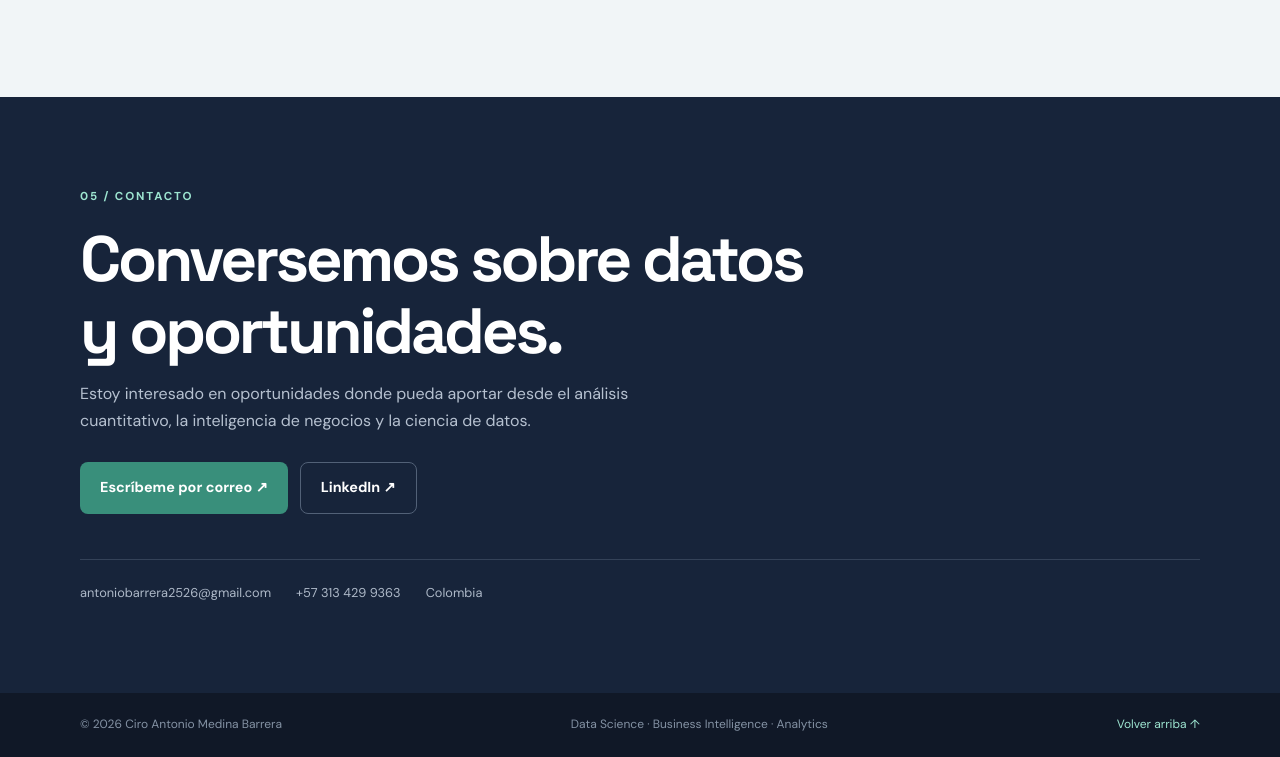
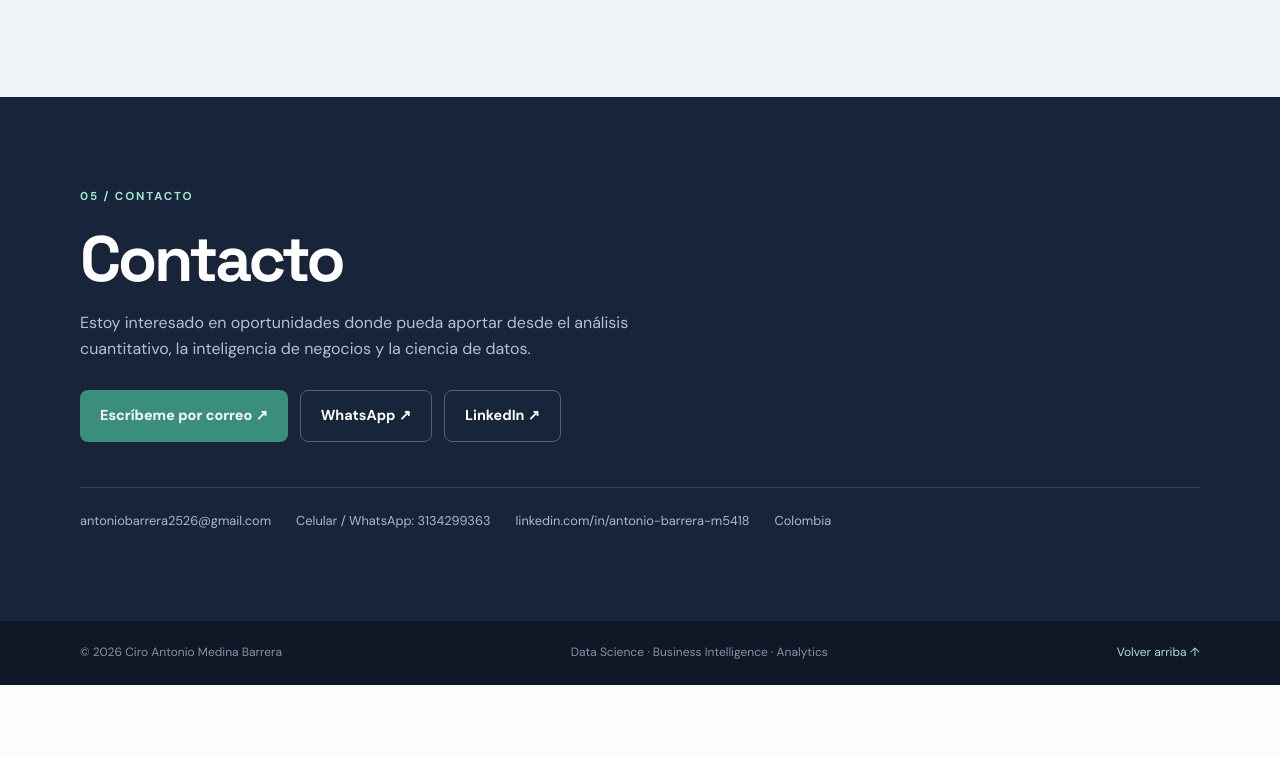
Before and after one commit to antoniobarrera2526/portafolio_data_science_antonio, a plain HTML site: page index.html in a window 1280 px wide. Shown: the part 4508-5265 px from the top of the page. After the commit the page ends 5193 px from the top, so only its background shows below. Drawn offline with Linux system fonts and the light colour scheme.

Commit message:
Update index.html

```diff
--- a/index.html
+++ b/index.html
@@ -199,15 +199,17 @@
     <section class="contact-section" id="contacto">
       <div class="container contact-inner">
         <p class="eyebrow">05 / CONTACTO</p>
-        <h2>Conversemos sobre datos<br>y oportunidades.</h2>
+        <h2>Contacto</h2>
         <p>Estoy interesado en oportunidades donde pueda aportar desde el análisis cuantitativo, la inteligencia de negocios y la ciencia de datos.</p>
         <div class="contact-actions">
           <a class="button button-primary" href="mailto:antoniobarrera2526@gmail.com">Escríbeme por correo ↗</a>
-          <a class="button button-secondary" href="https://www.linkedin.com/" target="_blank" rel="noopener">LinkedIn ↗</a>
+          <a class="button button-secondary" href="https://wa.me/573134299363" target="_blank" rel="noopener">WhatsApp ↗</a>
+          <a class="button button-secondary" href="https://www.linkedin.com/in/antonio-barrera-m5418" target="_blank" rel="noopener">LinkedIn ↗</a>
         </div>
         <div class="contact-details">
-          <span>antoniobarrera2526@gmail.com</span>
-          <span>+57 313 429 9363</span>
+          <a href="mailto:antoniobarrera2526@gmail.com">antoniobarrera2526@gmail.com</a>
+          <a href="tel:+573134299363">Celular / WhatsApp: 3134299363</a>
+          <a href="https://www.linkedin.com/in/antonio-barrera-m5418" target="_blank" rel="noopener">linkedin.com/in/antonio-barrera-m5418</a>
           <span>Colombia</span>
         </div>
       </div>
```
